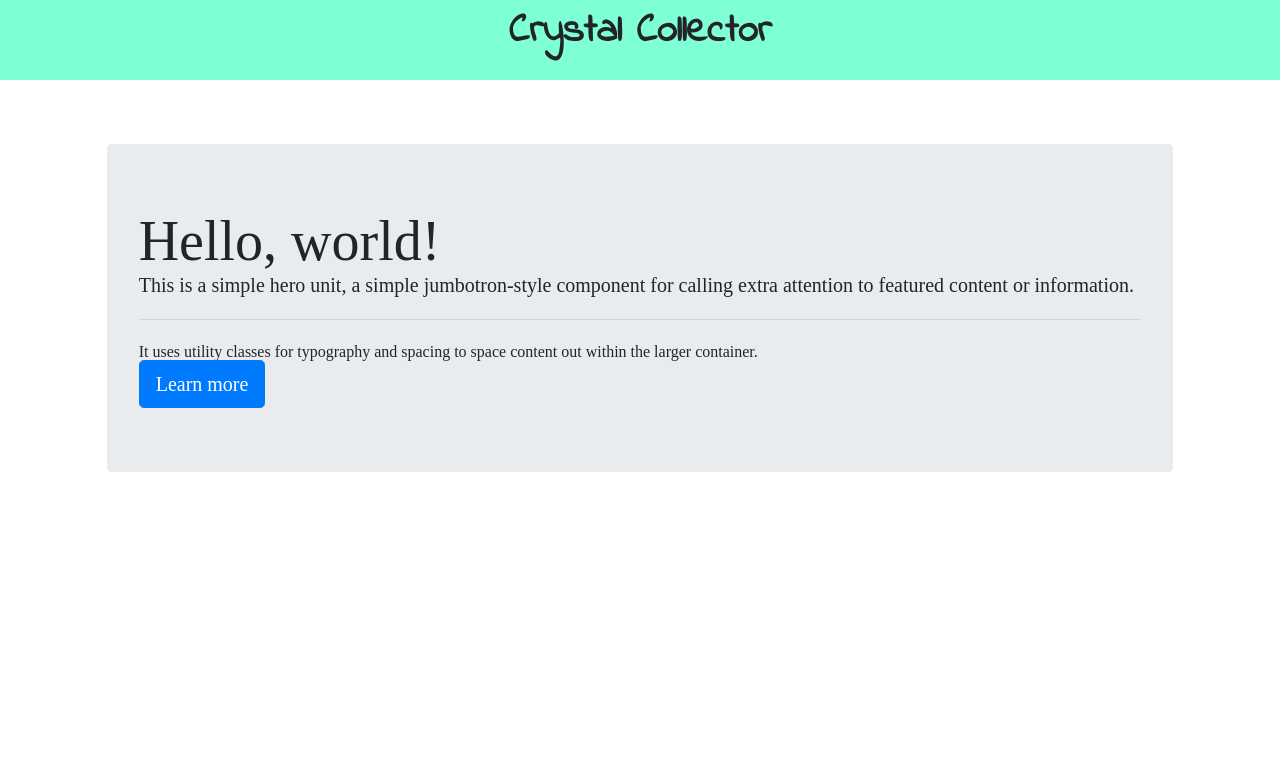
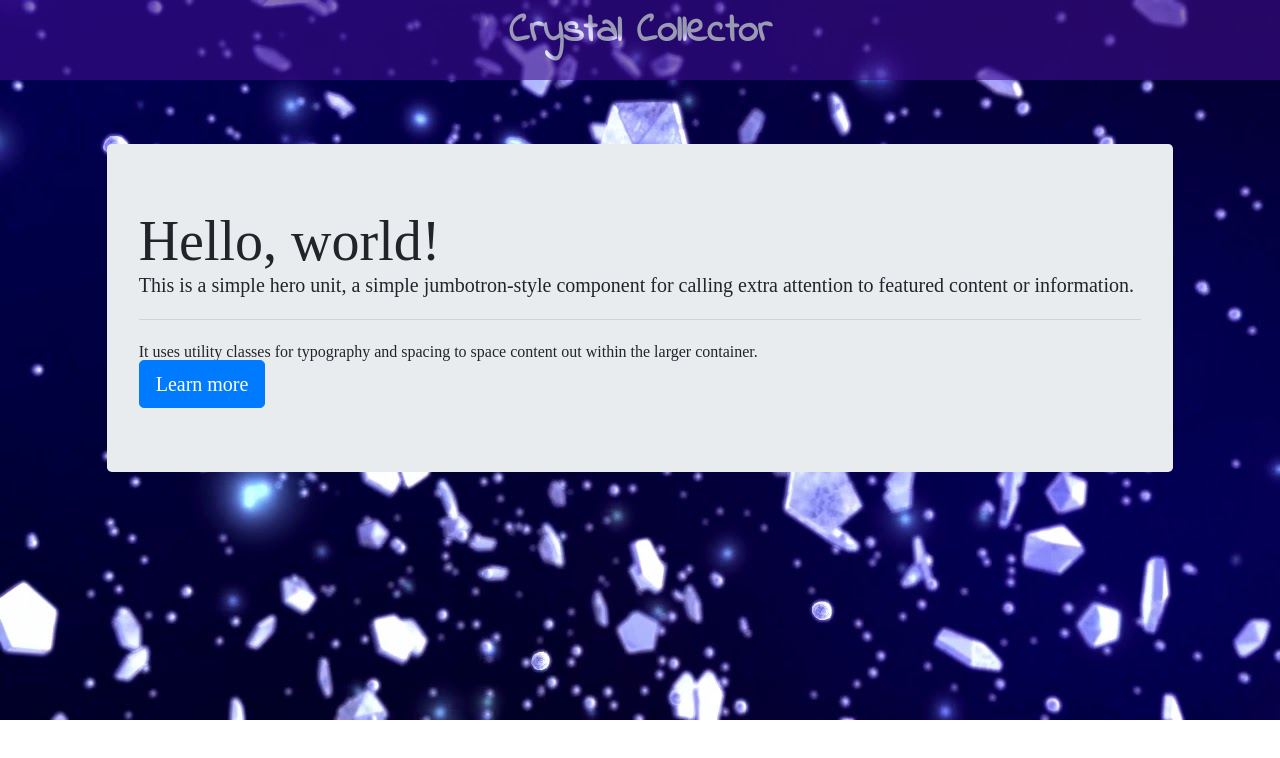
Before and after one commit to SleepyJen/unit-4-game, a plain HTML site: page index.html in a window 1280 px wide. Drawn offline with nearby package versions, Linux system fonts and the light colour scheme.

Commit message:
added a background and some css

```diff
--- a/assets/css/style.css
+++ b/assets/css/style.css
@@ -1,8 +1,9 @@
 .head{
     height: 10vh;
     width: 100%;
-    background-color: aquamarine;
+    background-color: rgb(60, 12, 138);
     display: table;
+    opacity: 0.6;
 }
 .text-header{
     font-weight: bold;
@@ -11,10 +12,15 @@
     display: table-cell;
     padding-top: 12px;
     font-family: 'Indie Flower', cursive;
+    color: #ffffff;
 }
 
 body{
     position: relative;
+    background-image: url('../images/maxresdefault.jpg');
+    background-position: unset;
+    background-size: cover;
+    background-repeat: no-repeat;
 }
 .jumbotron{
     position: absolute;
--- a/index.html
+++ b/index.html
@@ -15,9 +15,9 @@
 
 <body>
     <header class="head">
-        <div class="text-header">
+        <p class="text-header">
             Crystal Collector
-        </div>
+        </p>
     </header>
     <div class="containter">
         <div class="row justify-content-center">
```
Also changed, not shown: assets/images/maxresdefault.jpg (added).
